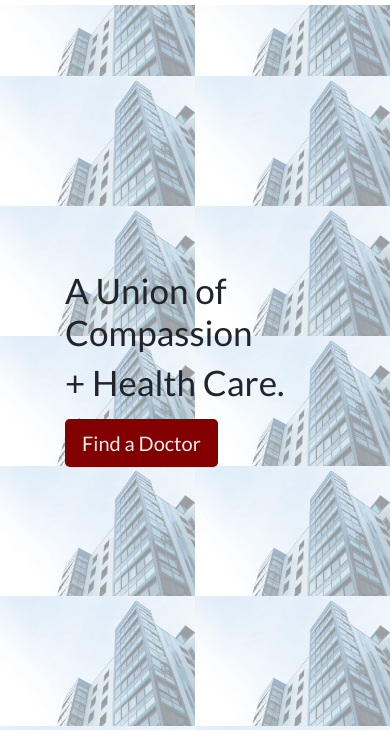
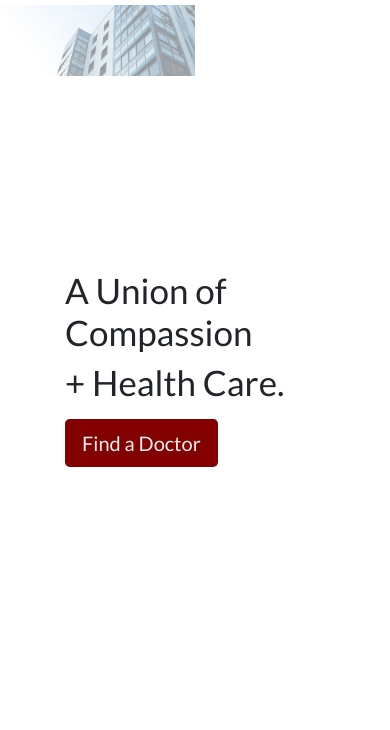
Before and after one commit to CecironIII/Ace-Medical-Legazpi-Trial, a plain HTML site: page index.html in a window 390 px wide. Shown: the part 54-784 px from the top of the page. Drawn offline with nearby package versions, Linux system fonts and the light colour scheme.

Commit message:
Update custom.css

```diff
--- a/styles/custom.css
+++ b/styles/custom.css
@@ -130,6 +130,7 @@
 	background: initial;
         background-image: url(../img/background.jpg);
 	     background-size: 50%;
+	    background-repeat: no-repeat;
     }
 
     .section1 > .container-fluid > .row > .col{
@@ -151,6 +152,7 @@
 	background: initial;
         background-image: url(../img/background.jpg);
 		    background-size: 50%;
+		    background-repeat: no-repeat;
     }
 
 }
@@ -165,6 +167,7 @@
 	background: initial;
         background-image: url(../img/background.jpg);
 		     background-size: 50%;
+		    background-repeat: no-repeat;
 }
 
 
```
